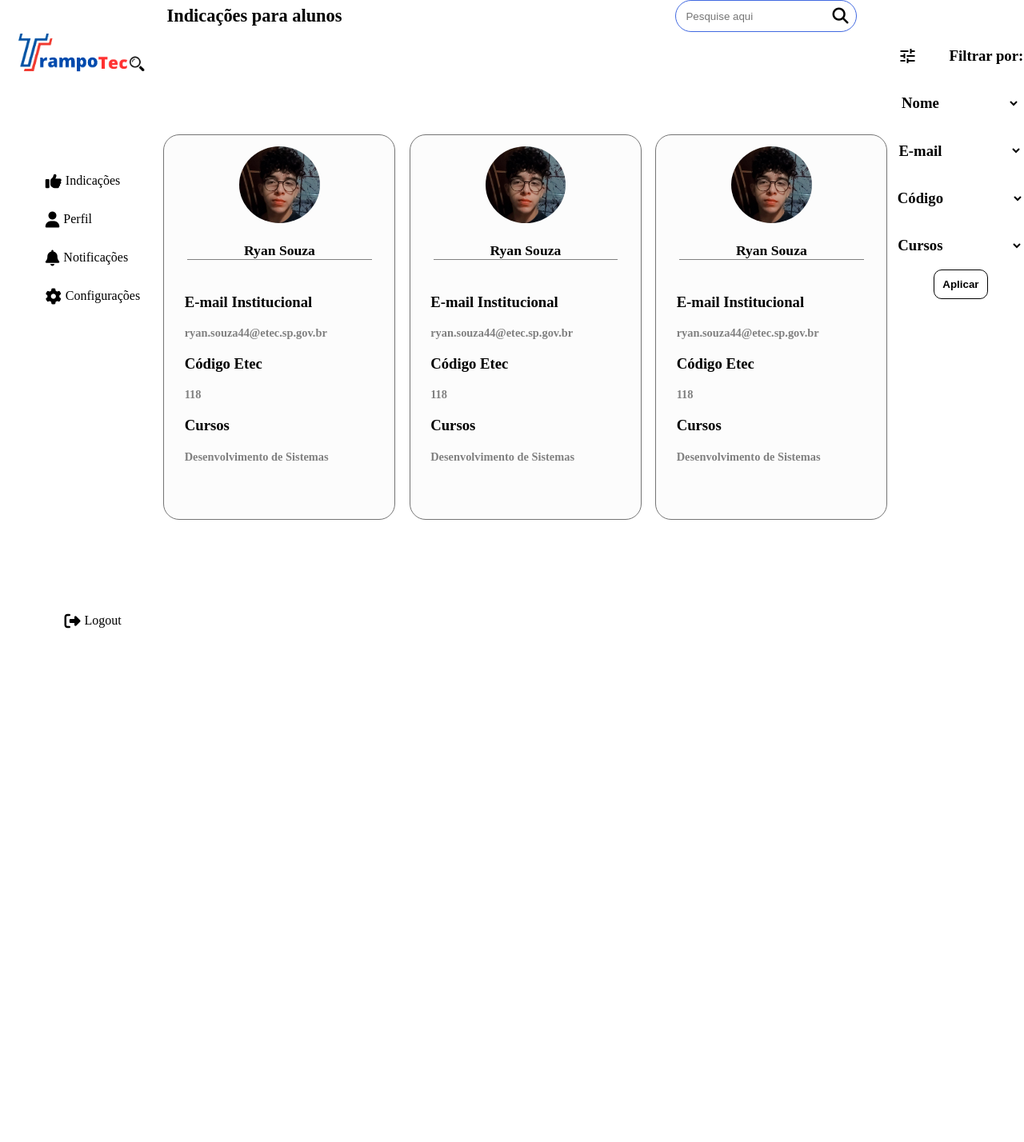
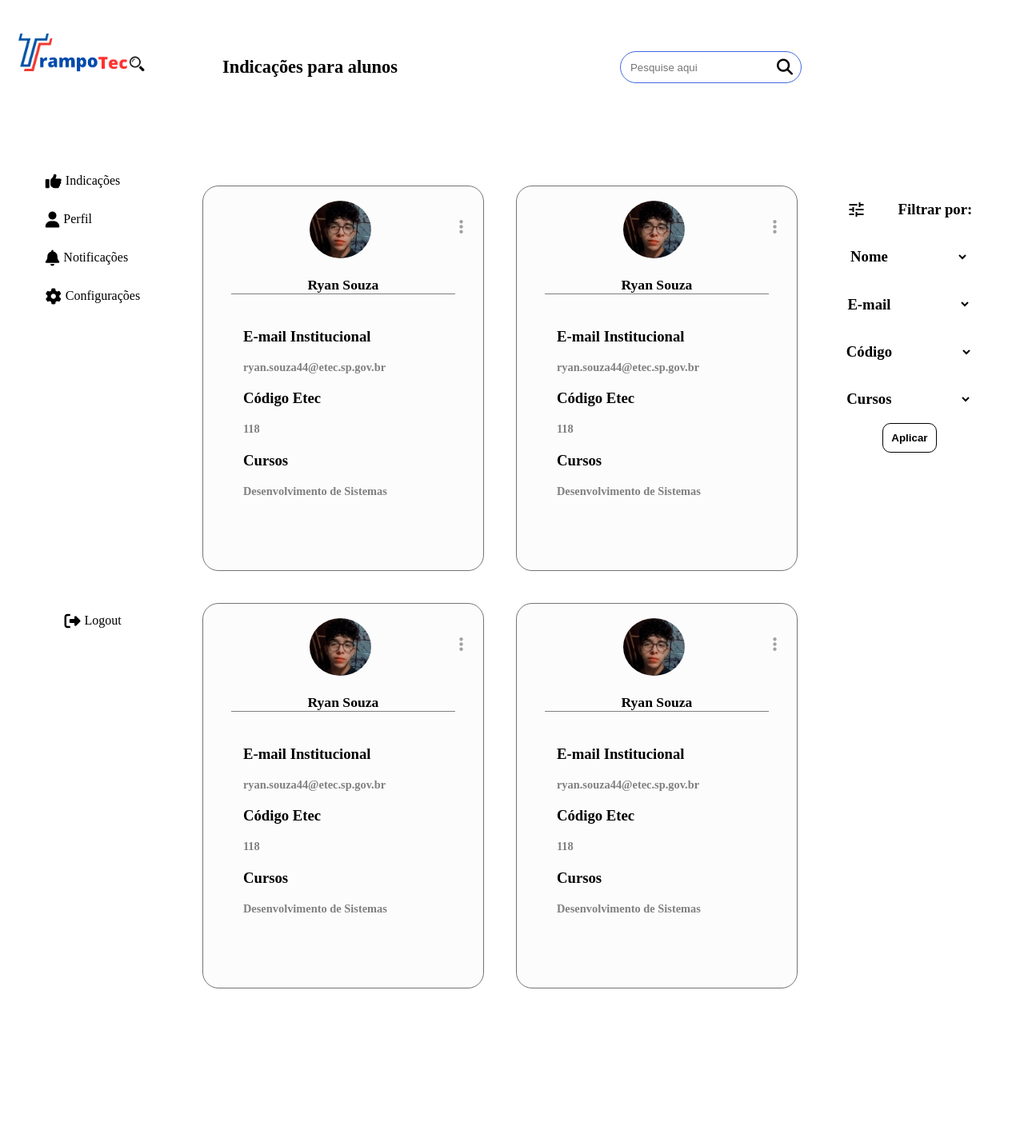
Before and after one commit to BryanDavidAlves/TrampoTec, a PHP site: page /pag-professor/index.php in a window 1280 px wide. Shown: the whole page at 80% size. Before the commit the page ends 786 px from the top, so only its background shows below. Run offline with PHP 8.4, Linux system fonts and the light colour scheme; some libraries are stand-ins or nearby versions.

Commit message:
Arrumando parte professor

```diff
--- a/pag-professor/css/indicacao.css
+++ b/pag-professor/css/indicacao.css
@@ -1,19 +1,23 @@
-main {
+.main{
     display: flex;
     align-items: center;
-    justify-content: space-around;
+    justify-content: space-evenly;
 
 }
 
 .titulo {
     font-weight: 800;
     font-size: 1.4rem;
+    margin-top: 5%;
+
 }
 
 .barra-pesquisa {
     border-radius: 20px;
     padding: 10px;
     border: 1px solid royalblue;
+    margin-top: 5%;
+
 
 }
 
@@ -25,19 +29,19 @@ main {
 .estrutura-card {
     display: flex;
     align-items: center;
-    justify-content: space-evenly;
+    justify-content: center;
     flex-wrap: wrap;
     margin-top: 10%;
     margin-left: 15%;
     margin-bottom: 15%;
-    gap: 5px;
+    gap: 40px;
 
 }
 
 .estrutura-card .card {
     background-color: rgba(251, 251, 251, 0.655);
     height: 30rem;
-    width: 18rem;
+    width: 350px;
     display: flex;
     align-items: center;
     flex-direction: column;
@@ -47,22 +51,37 @@ main {
 }
 
 .estrutura-card .card .imagem-aluno {
-    width: 50%;
+    width: 100%;
     margin-top: 5%;
-    height: 20%;
-    display: flex;
-    align-items: center;
-    justify-content: center;
+   height: 15%;
+
     border: none;
 
 }
 
 .estrutura-card .card .imagem-aluno img {
-    width: 70%;
+    width: 22%;
     border-radius: 50%;
     border: none;
     object-fit: cover;
     height: 100%;
+    display: flex;
+    align-items: center;
+    justify-content: center;
+    margin-left: 133px;
+
+}
+ #align-icon{
+    float: right;
+    margin-right: 25px;
+    display: flex;
+    align-items: center;
+    justify-content: center;
+    margin-top: -40px;
+
+
+
+
 }
 
 .estrutura-card .card .nome-aluno {
@@ -120,6 +139,8 @@ main {
     flex-direction: column;
     align-items: center;
     float: right;
+    margin-right: 5%;
+    margin-top: 10%;
 }
 
 .filtro select {
--- a/pag-professor/css/notificacoes.css
+++ b/pag-professor/css/notificacao.css
@@ -3,16 +3,19 @@ main {
     align-items: center;
     justify-content: space-around;
 
+
 }
 .titulo-notificacao{
     font-size: 1.4rem;
     font-weight: 700;
+    margin-top: 5%;
 
 }
 .barra-pesquisa {
     border-radius: 20px;
     padding: 10px;
     border: 1px solid royalblue;
+    margin-top: 5%;
 }
 
 .barra-pesquisa input {
--- a/pag-professor/index.php
+++ b/pag-professor/index.php
@@ -87,6 +87,7 @@ include('../pag-professor/components/sidebar.php');
         <div class="card">
             <div class="imagem-aluno">
                 <img src="img/ryan.jpg" alt="">
+                <i id="align-icon" class="fa-solid fa-ellipsis-vertical fa-lg" style="color: #a1a1a1;"></i>
             </div>
             <h4 class="nome-aluno">Ryan Souza</h4>
             <div class="alinhar-dados">
@@ -104,6 +105,7 @@ include('../pag-professor/components/sidebar.php');
         <div class="card">
         <div class="imagem-aluno">
                 <img src="img/ryan.jpg" alt="">
+                <i id="align-icon" class="fa-solid fa-ellipsis-vertical fa-lg" style="color: #a1a1a1;"></i>
             </div>
             <h4 class="nome-aluno">Ryan Souza</h4>
             <div class="alinhar-dados">
@@ -121,6 +123,25 @@ include('../pag-professor/components/sidebar.php');
         <div class="card">
             <div class="imagem-aluno">
                 <img src="img/ryan.jpg" alt="">
+                <i id="align-icon" class="fa-solid fa-ellipsis-vertical fa-lg" style="color: #a1a1a1;"></i>
+            </div>
+            <h4 class="nome-aluno">Ryan Souza</h4>
+            <div class="alinhar-dados">
+            <h3 class="email">E-mail Institucional</h3>
+            <h4> ryan.souza44@etec.sp.gov.br</h4>
+
+            <h3 class="codigo-etec">Código Etec</h3>
+            <h4>118</h4>
+
+            <h3 class="cursos">Cursos</h3>
+            <h4>Desenvolvimento de Sistemas</h4>
+            </div>
+        </div>
+
+        <div class="card">
+            <div class="imagem-aluno">
+                <img src="img/ryan.jpg" alt="">
+                <i id="align-icon" class="fa-solid fa-ellipsis-vertical fa-lg" style="color: #a1a1a1;"></i>
             </div>
             <h4 class="nome-aluno">Ryan Souza</h4>
             <div class="alinhar-dados">
--- a/pag-professor/perfil.php
+++ b/pag-professor/perfil.php
@@ -3,7 +3,7 @@
 <head>
     <meta charset="UTF-8">
     <meta name="viewport" content="width=device-width, initial-scale=1.0">
-    <link rel="stylesheet" href="css/perfill.css">
+    <link rel="stylesheet" href="css/perfil.css">
     <link rel="stylesheet" href="css/side.css">
     <title>Document</title>
 </head>
@@ -27,6 +27,7 @@
             <img src="img/ryan.jpg" alt="Foto de perfil">
         </div>
 
+
             <h3 class="informacao-usuario">Nome</h3>
             <h4 class="nome-usuario">Ryan</h4>
 
```
Also changed, not shown: pag-professor/configuracoes.php (+6 -6 lines), pag-professor/css/configuracoes.css (renamed from pag-professor/css/configuracao.css, +29 -9 lines), pag-professor/css/perfil.css (renamed from pag-professor/css/perfill.css, +13 -5 lines).
